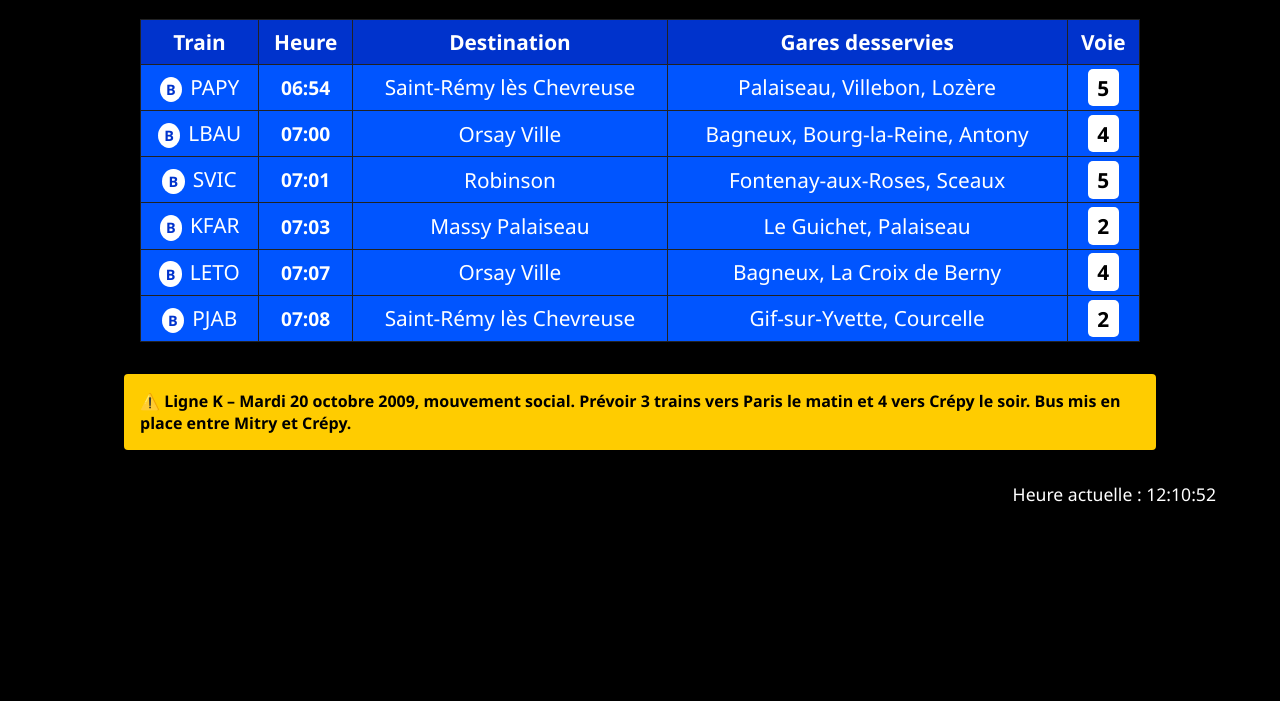
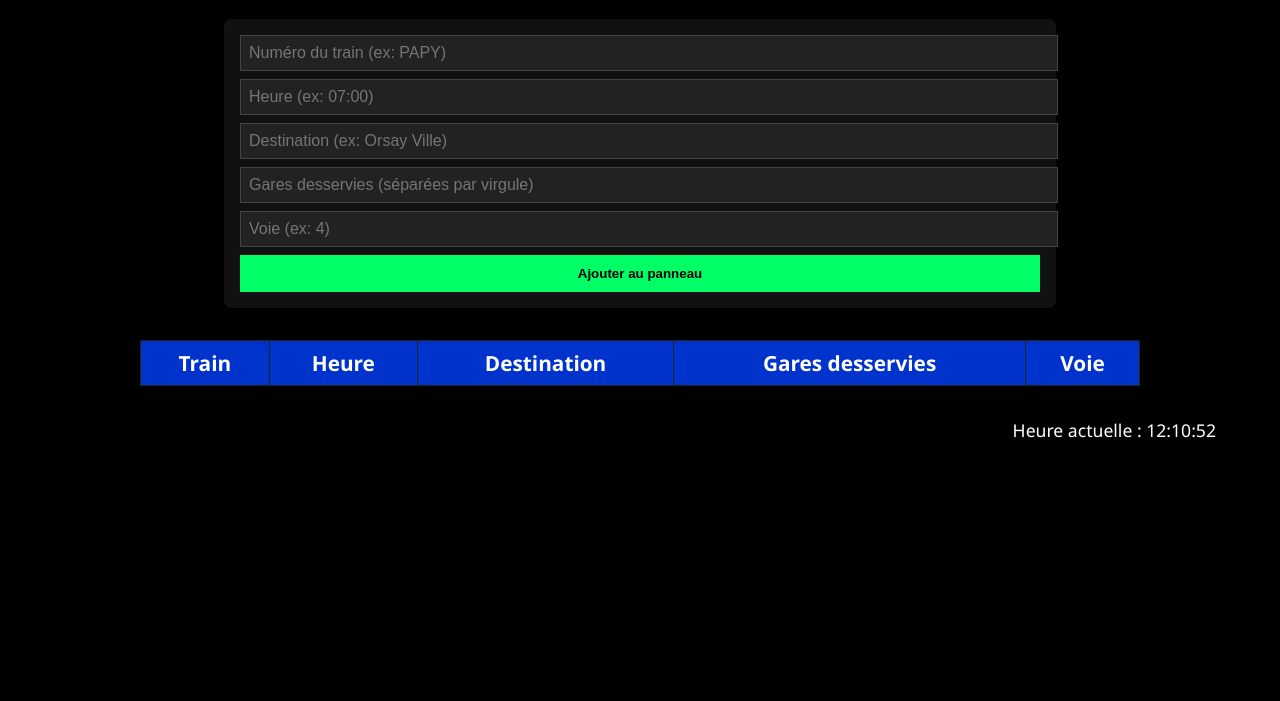
Before and after one commit to Josh-444/infogare-simulateur, a plain HTML site: page index.html in a window 1280 px wide. Shown: the part 99-800 px from the top of the page. Drawn offline with Linux system fonts and the light colour scheme.

Commit message:
Add files via upload

```diff
--- a/index.html
+++ b/index.html
@@ -3,7 +3,7 @@
 <head>
   <meta charset="UTF-8" />
   <meta name="viewport" content="width=device-width, initial-scale=1.0" />
-  <title>Panneau Infogare Style SNCF</title>
+  <title>Infogare Dynamique</title>
   <style>
     body {
       margin: 0;
@@ -13,13 +13,38 @@
     }
     h1 {
       text-align: center;
+      padding: 1rem;
+    }
+    .form-container {
+      background: #111;
+      padding: 1rem;
+      margin: auto;
+      width: 90%;
+      max-width: 800px;
+      border-radius: 8px;
+    }
+    .form-container input {
+      width: 100%;
+      margin-bottom: 0.5rem;
+      padding: 0.5rem;
+      font-size: 1rem;
+      background: #222;
+      border: 1px solid #444;
       color: #fff;
-      padding: 1rem;
+    }
+    .form-container button {
+      padding: 0.7rem 1.2rem;
+      background: #00ff66;
+      color: #000;
+      font-weight: bold;
+      border: none;
+      cursor: pointer;
+      width: 100%;
     }
     .infogare {
       width: 90%;
       max-width: 1000px;
-      margin: auto;
+      margin: 2rem auto;
       border-collapse: collapse;
       font-size: 1.3rem;
     }
@@ -58,16 +83,14 @@
       font-size: 0.9rem;
       margin-right: 0.5rem;
     }
-    .message {
-      margin: 2rem auto;
-      background: #ffcc00;
-      color: #000;
-      font-weight: bold;
-      width: 90%;
-      max-width: 1000px;
-      padding: 1rem;
-      font-size: 1rem;
-      border-radius: 4px;
+    .gares-defilantes {
+      overflow: hidden;
+      white-space: nowrap;
+      animation: defilement 10s linear infinite;
+    }
+    @keyframes defilement {
+      from { transform: translateX(100%); }
+      to { transform: translateX(-100%); }
     }
     .footer-time {
       text-align: right;
@@ -78,7 +101,16 @@
   </style>
 </head>
 <body>
-  <h1>Panneau Infogare RER B (Simulation)</h1>
+  <h1>🎛️ Panneau Infogare Dynamique (style SNCF)</h1>
+
+  <div class="form-container">
+    <input type="text" id="train" placeholder="Numéro du train (ex: PAPY)" />
+    <input type="text" id="heure" placeholder="Heure (ex: 07:00)" />
+    <input type="text" id="destination" placeholder="Destination (ex: Orsay Ville)" />
+    <input type="text" id="gares" placeholder="Gares desservies (séparées par virgule)" />
+    <input type="text" id="voie" placeholder="Voie (ex: 4)" />
+    <button onclick="ajouterTrain()">Ajouter au panneau</button>
+  </div>
 
   <table class="infogare">
     <thead>
@@ -90,55 +122,10 @@
         <th>Voie</th>
       </tr>
     </thead>
-    <tbody>
-      <tr>
-        <td><span class="rer-icon">B</span>PAPY</td>
-        <td class="heure">06:54</td>
-        <td>Saint-Rémy lès Chevreuse</td>
-        <td>Palaiseau, Villebon, Lozère</td>
-        <td><span class="voie">5</span></td>
-      </tr>
-      <tr>
-        <td><span class="rer-icon">B</span>LBAU</td>
-        <td class="heure">07:00</td>
-        <td>Orsay Ville</td>
-        <td>Bagneux, Bourg-la-Reine, Antony</td>
-        <td><span class="voie">4</span></td>
-      </tr>
-      <tr>
-        <td><span class="rer-icon">B</span>SVIC</td>
-        <td class="heure">07:01</td>
-        <td>Robinson</td>
-        <td>Fontenay-aux-Roses, Sceaux</td>
-        <td><span class="voie">5</span></td>
-      </tr>
-      <tr>
-        <td><span class="rer-icon">B</span>KFAR</td>
-        <td class="heure">07:03</td>
-        <td>Massy Palaiseau</td>
-        <td>Le Guichet, Palaiseau</td>
-        <td><span class="voie">2</span></td>
-      </tr>
-      <tr>
-        <td><span class="rer-icon">B</span>LETO</td>
-        <td class="heure">07:07</td>
-        <td>Orsay Ville</td>
-        <td>Bagneux, La Croix de Berny</td>
-        <td><span class="voie">4</span></td>
-      </tr>
-      <tr>
-        <td><span class="rer-icon">B</span>PJAB</td>
-        <td class="heure">07:08</td>
-        <td>Saint-Rémy lès Chevreuse</td>
-        <td>Gif-sur-Yvette, Courcelle</td>
-        <td><span class="voie">2</span></td>
-      </tr>
+    <tbody id="table-body">
+      <!-- Les lignes vont s'ajouter ici -->
     </tbody>
   </table>
-
-  <div class="message">
-    ⚠️ Ligne K – Mardi 20 octobre 2009, mouvement social. Prévoir 3 trains vers Paris le matin et 4 vers Crépy le soir. Bus mis en place entre Mitry et Crépy.
-  </div>
 
   <div class="footer-time" id="currentTime">Heure actuelle : --:--:--</div>
 
@@ -149,6 +136,38 @@
     }
     setInterval(updateTime, 1000);
     updateTime();
+
+    function ajouterTrain() {
+      const train = document.getElementById('train').value.trim();
+      const heure = document.getElementById('heure').value.trim();
+      const destination = document.getElementById('destination').value.trim();
+      const gares = document.getElementById('gares').value.trim();
+      const voie = document.getElementById('voie').value.trim();
+
+      if (!train || !heure || !destination || !voie) {
+        alert('Merci de remplir tous les champs requis.');
+        return;
+      }
+
+      const tbody = document.getElementById('table-body');
+      const row = document.createElement('tr');
+
+      row.innerHTML = `
+        <td><span class="rer-icon">B</span>${train}</td>
+        <td class="heure">${heure}</td>
+        <td>${destination}</td>
+        <td><div class="gares-defilantes">${gares}</div></td>
+        <td><span class="voie">${voie}</span></td>
+      `;
+
+      tbody.appendChild(row);
+
+      document.getElementById('train').value = '';
+      document.getElementById('heure').value = '';
+      document.getElementById('destination').value = '';
+      document.getElementById('gares').value = '';
+      document.getElementById('voie').value = '';
+    }
   </script>
 </body>
 </html>
```
